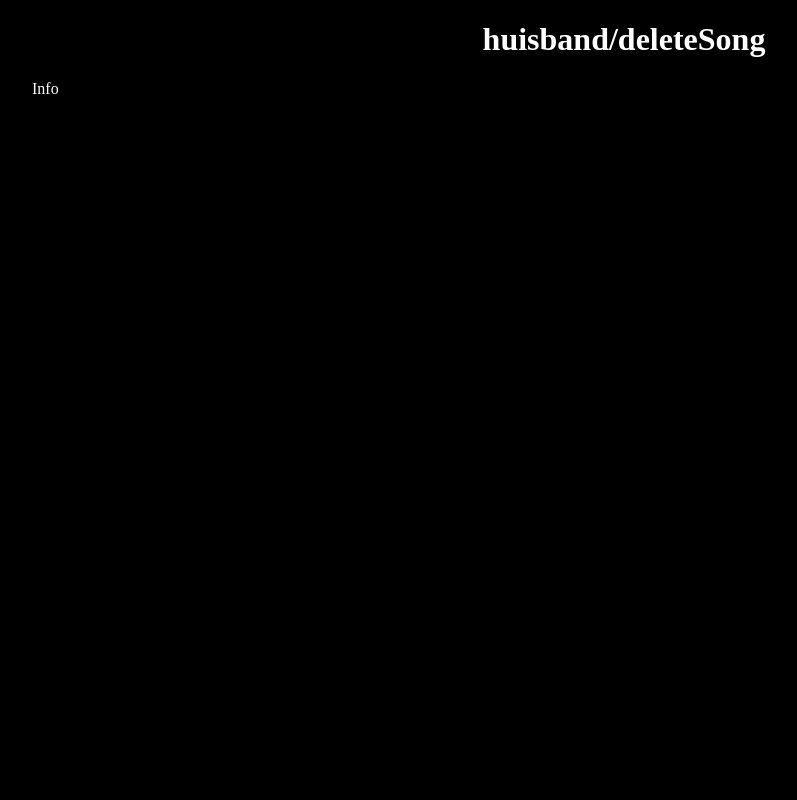
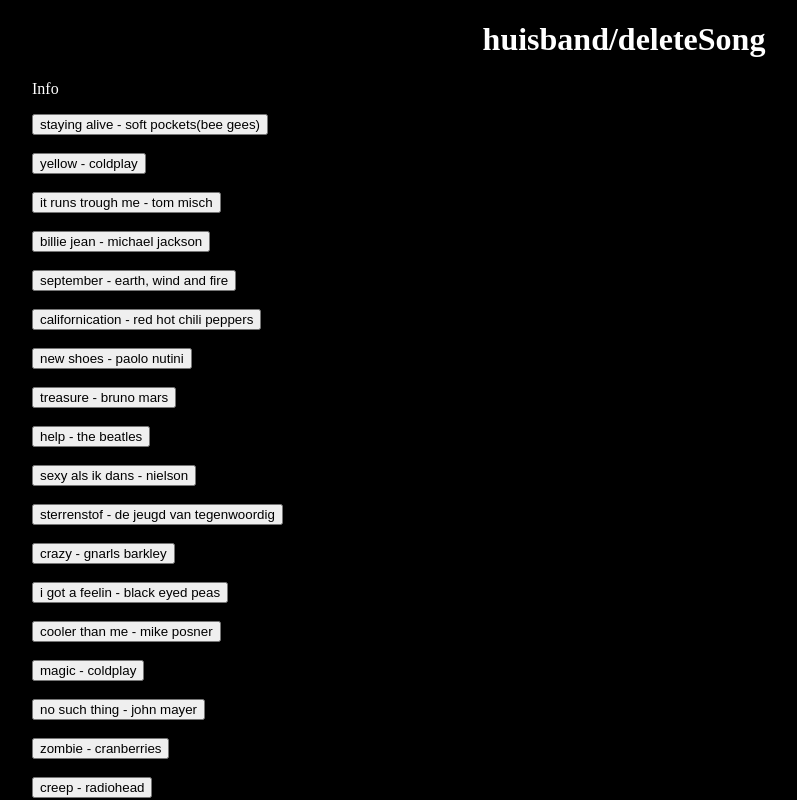
Before and after one commit to RaynauldM/donderJam, a SvelteKit app: page /huisband/deleteSong in a window 1280 px wide. Before the commit this address had no page. Shown: the top 800 px of the page, without its empty margins (16-813 px from the left). Built offline with nearby package versions, Linux system fonts and the light colour scheme.

Commit message:
-qol changes

```diff
--- a/src/routes/+page.svelte
+++ b/src/routes/+page.svelte
@@ -1,5 +1,5 @@
 <script>
-    import {setlist} from '../../data.js';
+    import {setlist} from '$lib/data.js';
 
 </script>
 
--- /dev/null
+++ b/src/routes/huisband/addSong/+page.svelte
@@ -0,0 +1 @@
+<h3 style='color:white'>Yo dit is een testpagina boy</h3>
--- /dev/null
+++ b/src/routes/huisband/deleteSong/+page.svelte
@@ -0,0 +1,20 @@
+<script>
+    import {setlist} from '$lib/data.js'
+
+</script>
+
+<div id="setListContainer">
+    <ul>
+        {#each setlist as song, index }
+        <li>
+            <button on:click={(event) => {
+                let {textContent} = event.target
+        if (confirm("Zeker hiervan?")) {
+            setlist.splice(index, 1)
+        }
+            }}>{song.song} - {song.artist}</button>
+        </li>
+        <br />
+        {/each}
+    </ul>
+</div>
```
Also changed, not shown: src/routes/huisband/+page.svelte (+5 -2 lines), src/lib/data.js (renamed from data.js).
